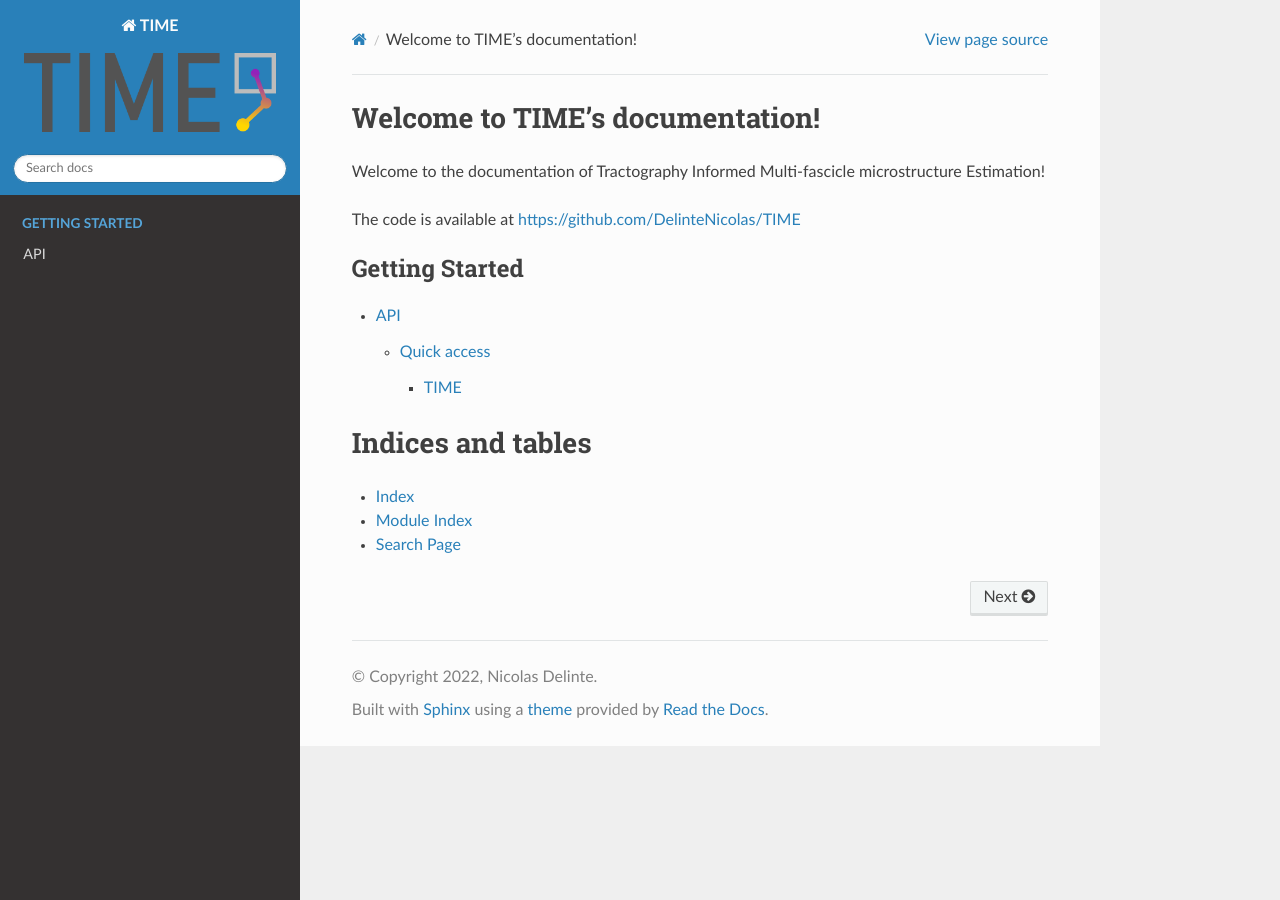
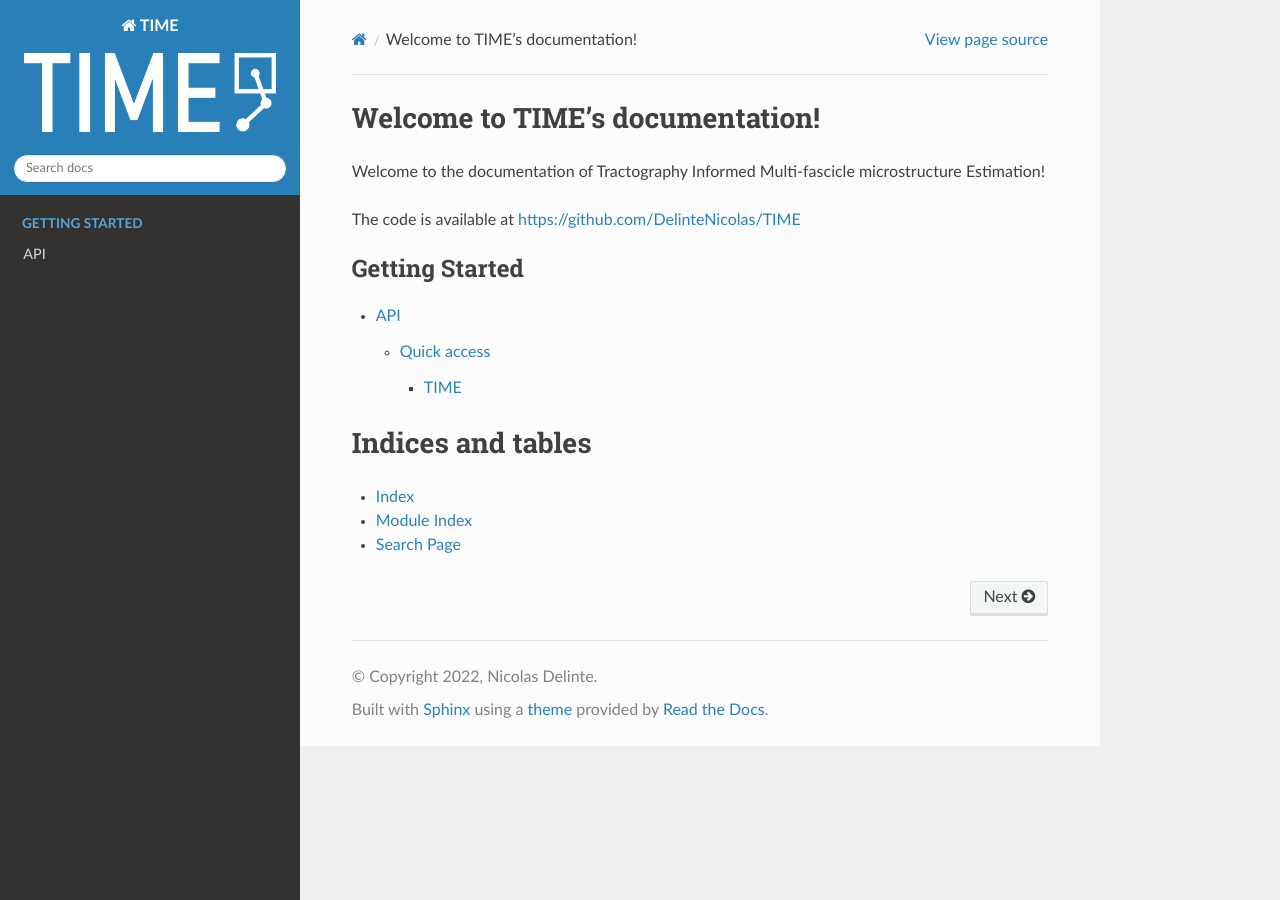
Before and after one commit to DelinteNicolas/UNRAVEL, a Sphinx documentation site: the page built from docs/index.rst, in a window 1280 px wide. Built offline with Sphinx 7.4.7 and the Read the Docs theme 2.0.0, drawn with Linux system fonts in a browser that asks for light colours.

Commit message:
Update conf.py

```diff
--- a/docs/conf.py
+++ b/docs/conf.py
@@ -58,4 +58,4 @@ html_static_path = [] # = ['_static']
 # -- Options for EPUB output
 epub_show_urls = 'footnote'
 
-html_logo = './logo.png'
+html_logo = './logoWhite.png'
```
